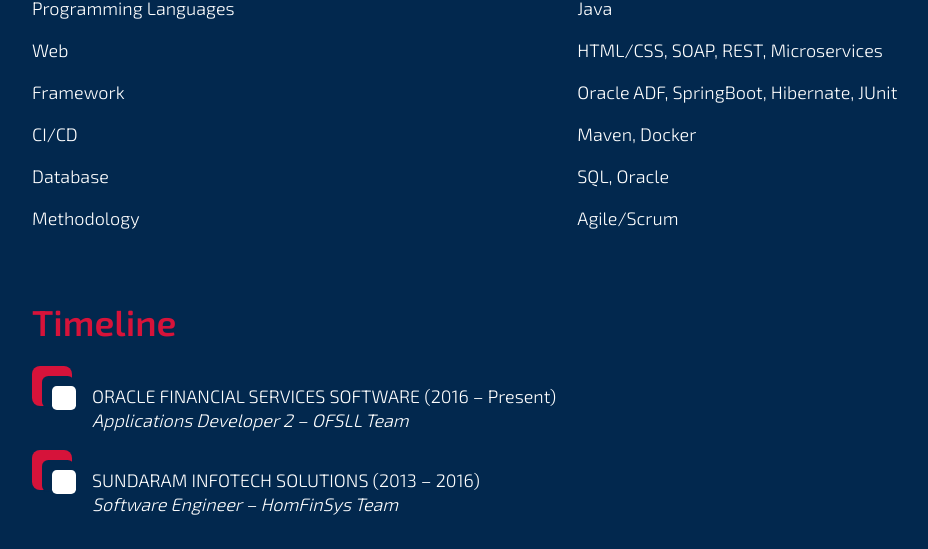
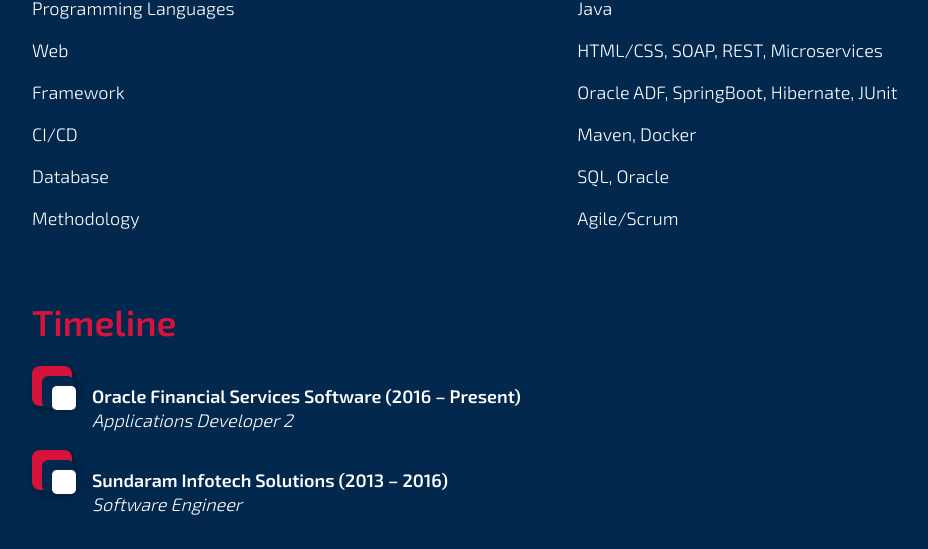
Before and after one commit to vivekworks/vivekworks.github.io, a plain HTML site: page index.html in a window 1280 px wide. Shown: the part 650-1199 px from the top of the page, without its empty margins (4-932 px from the left). Drawn offline with nearby package versions, Linux system fonts and the light colour scheme.

Commit message:
Cosmetic changes to timeline

```diff
--- a/css/style.css
+++ b/css/style.css
@@ -18,7 +18,7 @@
   --fs-h3: 1.15rem;
   --fs-body: 1rem;
   --fs-social: 1.25rem;
-  --fs-small:0.95rem;
+  --fs-small:1rem;
 
   --color-light: #fff;
   --color-accent: #d6133a;
@@ -131,7 +131,8 @@ strong {
 
 .section__timeline--item {
   display: grid;
-  grid-template-columns: 40px max-content;
+  grid-template-columns: 40px 240px;
+  grid-auto-rows: 1fr;
 }
 
 .section__logo {
@@ -205,10 +206,11 @@ strong {
 
 .section__timeline--shape-primary {
   background-color: var(--color-accent);
-  width: 30px;
-  height: 30px;
+  width: 25px;
+  height: 25px;
   position: relative;
   border-radius: 20%;
+  box-shadow: var(--box-shadow);
 }
 .section__timeline--shape-secondary {
   background-color: var(--color-bg);
--- a/index.html
+++ b/index.html
@@ -102,10 +102,12 @@
               <div class="section__timeline--shape-secondary"></div>
               <div class="section__timeline--shape-tertiary"></div>
             </div>
-            <p class="section__timeline--designation">
-              ORACLE FINANCIAL SERVICES SOFTWARE (2016 – Present)<br />
-              <i>Applications Developer 2 – OFSLL Team</i>
+            <div class="section__timeline--designation">
+            <p>
+            <strong>Oracle Financial Services Software (2016 – Present)</strong><br />
+              <i>Applications Developer 2</i>
             </p>
+            </div>
           </li>
           </div>
           <div class="section__timeline section__timeline--item">
@@ -113,10 +115,12 @@
               <div class="section__timeline--shape-secondary"></div>
               <div class="section__timeline--shape-tertiary"></div>
             </div>
-            <p class="section__timeline--designation">
-              SUNDARAM INFOTECH SOLUTIONS (2013 – 2016)<br />
-              <i>Software Engineer – HomFinSys Team</i>
+            <div class="section__timeline--designation">
+            <p>
+              <strong>Sundaram Infotech Solutions (2013 – 2016)</strong><br />
+              <i>Software Engineer</i>
             </p>
+            </div>
           </div>
       </section>
     </main>
```
